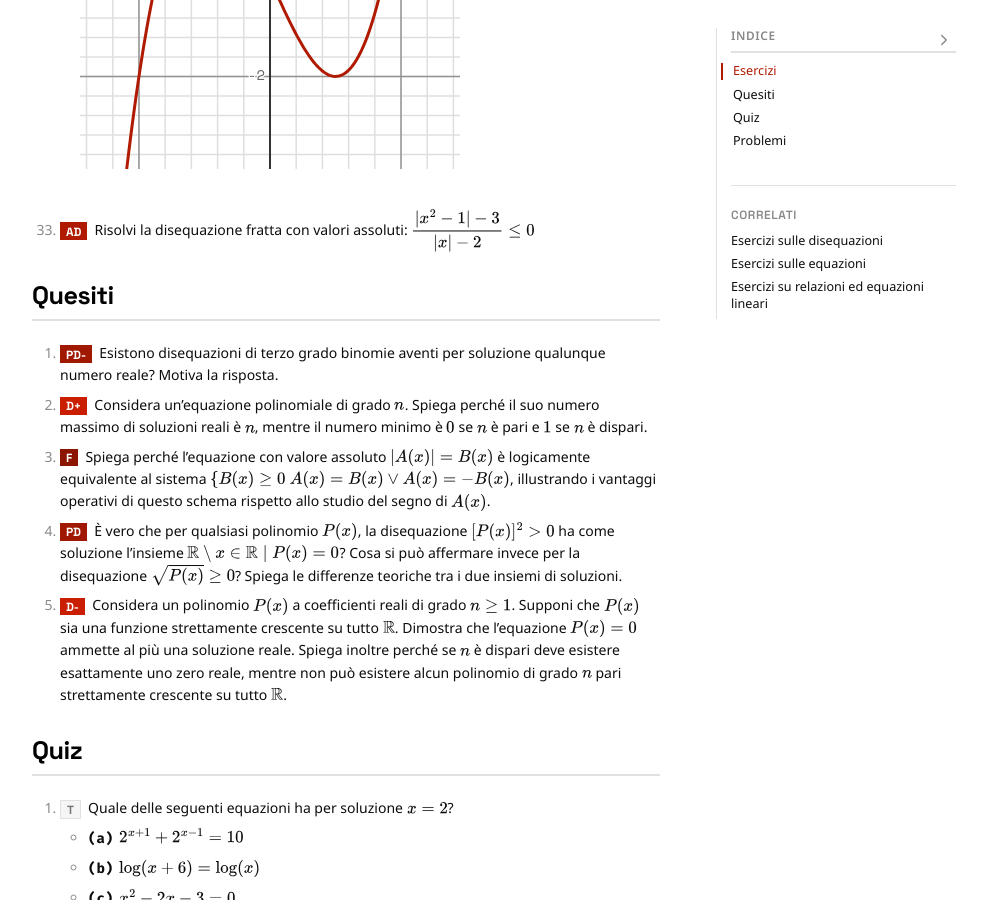
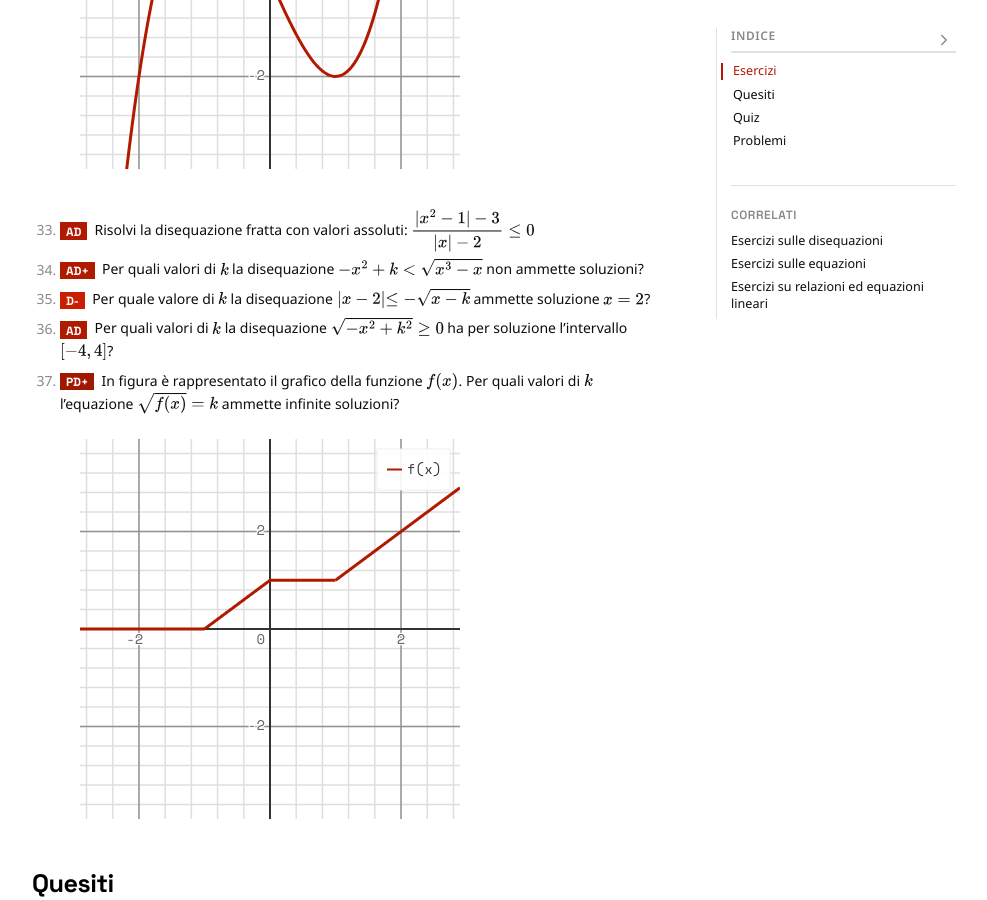
Before and after one commit to Bradwave/matephis, a Jekyll site: the page built from _notes/Public/esercizi-equazioni-disequazioni.md, in a window 1280 px wide and 900 px high, scrolled down 7486 px. Shown: the whole window, without its empty margins (146-1133 px from the left). Built offline with Jekyll 4.4.1, drawn with Linux system fonts in a browser that asks for light colours.

Commit message:
Adds exercises about parametric equations and inequalities.

````diff
--- a/_notes/Public/esercizi-equazioni-disequazioni.md
+++ b/_notes/Public/esercizi-equazioni-disequazioni.md
@@ -243,6 +243,24 @@
 ```
 33. **[AD]** Risolvi la disequazione fratta con valori assoluti:
 $$\dfrac{\lvert x^2 - 1 \rvert - 3}{\lvert x \rvert - 2} \leq 0$$
+34. **[AD+]** Per quali valori di $k$ la disequazione $-x^2 + k < \sqrt{x^3-x}$ non ammette soluzioni?
+35. **[D-]** Per quale valore di $k$ la disequazione $\lvert x - 2 \lvert \leq -\sqrt{x-k}$ ammette soluzione $x = 2$?
+36. **[AD]** Per quali valori di $k$ la disequazione $\sqrt{-x^2 + k^2} \geq 0$ ha per soluzione l'intervallo $[-4, 4]$?
+37. **[PD+]** In figura è rappresentato il grafico della funzione $f(x)$. Per quali valori di $k$ l'equazione $\sqrt{f(x)} = k$ ammette infinite soluzioni?
+```matephis
+{
+  "xlim": [-2.9, 2.9],
+  "ylim": [-3.9, 3.9],
+  "aspectRatio": "1:1",
+  "legend": true,
+  "data": [
+    { "fn": "0", "domain": [-3,-1], "color": "red1", "label": "f(x)" },
+    { "fn": "x+1", "domain": [-1,0], "color": "red1" },
+    { "fn": "1", "domain": [0,1], "color": "red1"},
+    { "fn": "x", "domain": [1,3], "color": "red1"}
+  ]
+}
+```
 
 ## Quesiti
 
````
